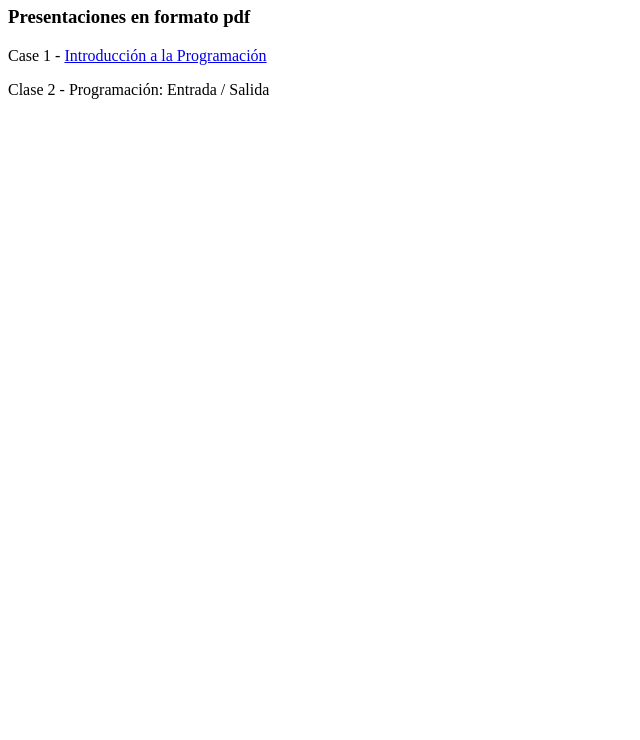
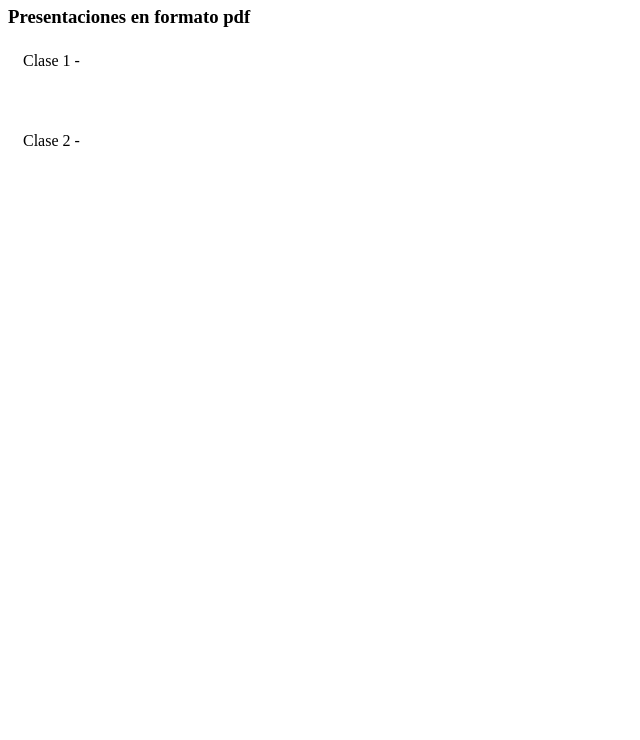
Before and after one commit to mdforti/mdforti.github.io, a plain HTML site: page Modelizacion/Clases/ClasesPracticas.html in a window 1280 px wide. Shown: the part 60-800 px from the top of the page, without its empty margins (0-640 px from the left). Drawn offline with Linux system fonts and the light colour scheme; files that its build step writes are made by us from their sources.

Commit message:
arreglos y mejoras. Links a Slides

```diff
--- a/Modelizacion/Clases/ClasesPracticas.html
+++ b/Modelizacion/Clases/ClasesPracticas.html
@@ -4,14 +4,50 @@
     <meta charset="utf-8" />
     <title>Mariano Forti - Clases Prácticas de Modelización</title>
     <link rel="stylesheet" type="text/css" href="MainStyles.css" />
+
+<style>
+a, a:visited {
+  text-decoration:none;
+  color:black;
+}
+[class*=clase] {
+  display:table;
+  min-height:60px;
+  margin:10px;
+  padding:5px;
+}
+[class*=clase]:hover {
+  background-color:black;
+  color:white;
+}
+
+[class*=clase]:hover,a {
+  text-decoration:none;
+  color:white
+}
+
+[class*=clase]> a:hover {
+  text-decoration:none;
+  color:white;
+}
+
+</style>
   </head>
 
   <body>
     <h1>Clases Prácticas de Modelización</h1>
     <h3>Presentaciones en formato pdf</h3>
 
-    <p>Case 1 - <a href="https://raw.githubusercontent.com/mdforti/Slides/blob/master/modelizacion/2018/Clase_P01_Matlab.pdf" target="_blank">Introducción a la Programación </a> </p>
-      <p>Clase 2 - Programación: Entrada / Salida </p>
+    <div class="clase1" >Clase 1 -
+    <a href="https://rawgit.com/mdforti/Slides/master/modelizacion/2018/Clase_P01_Matlab.pdf"
+      target="Modelizacion-item">
+      Introducción a la Programación
+    </a>
+
+    </div>
+    <div class="clase 2">Clase 2 -
+      <a href="https://rawgit.com/mdforti/Slides/master/modelizacion/2018/P01B_Matlab_IO.pdf "  >Programación: Entrada / Salida </a>
+    </div>
 
   </body>
 
```
Also changed, not shown: Modelizacion/default.html (+2 -2 lines), Modelizacion/index.html (+5 -2 lines).
